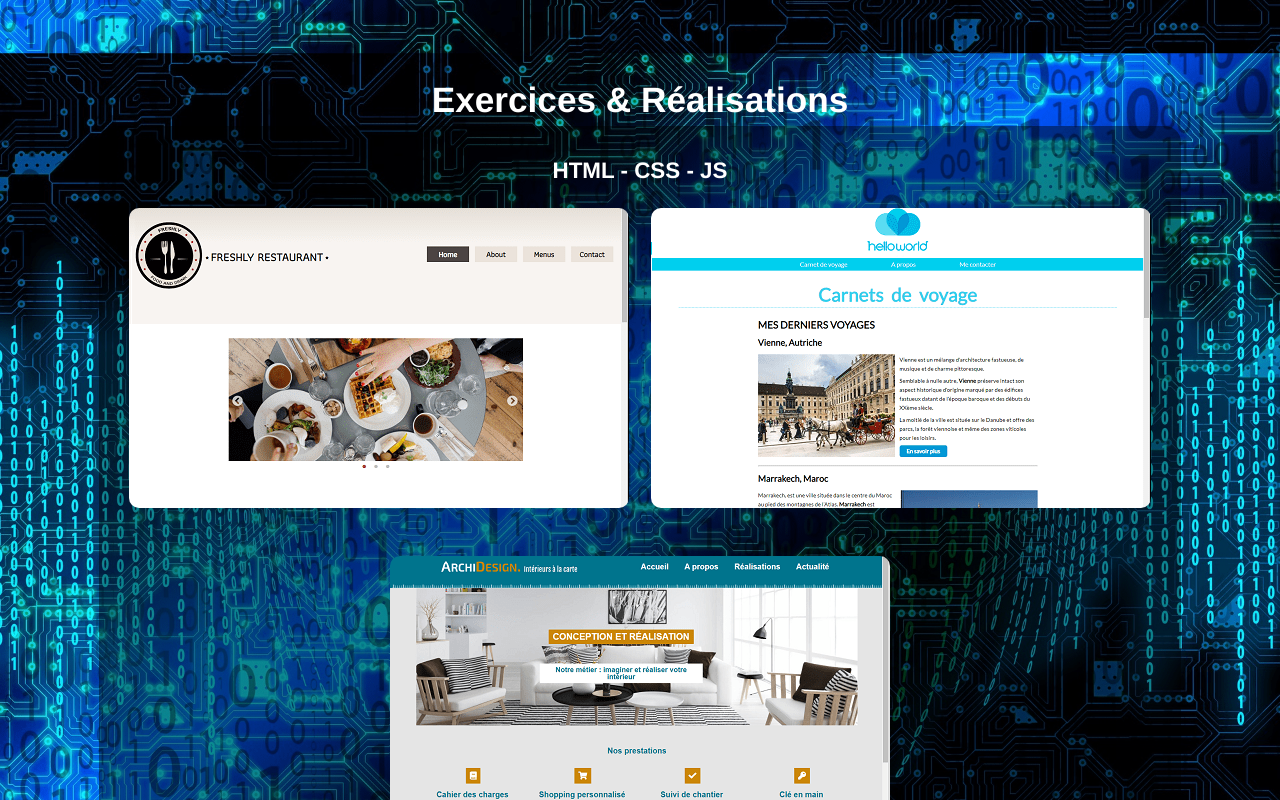
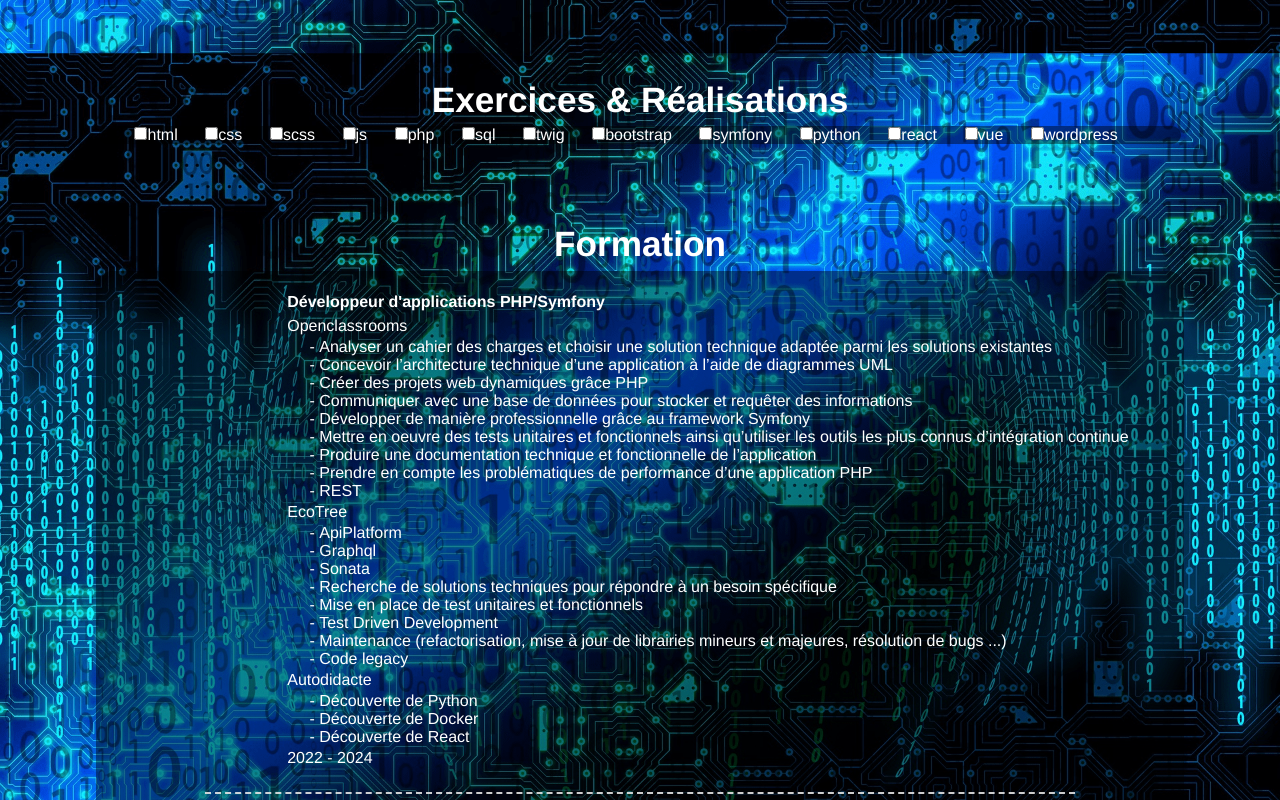
Before and after one commit to requenaGuillaume93400/portfolio, a Vue app: page / in a window 1280 px wide. Shown: the part 800-1600 px from the top of the page. Built offline with nearby package versions, Linux system fonts and the light colour scheme; a web font is replaced by a local one.

Commit message:
create exercise component but doesnt work

```diff
--- a/src/App.vue
+++ b/src/App.vue
@@ -5,7 +5,7 @@
 
   <main>
     <!-- TODO tri (back, front, framework) voir une recherche a mettre en place -->
-    <ExercicesComponent />
+    <ExercisesComponent />
 
     <TrainingComponent />
 
@@ -25,7 +25,7 @@ import FooterComponent from "./components/shared/FooterComponent";
 import HobbiesComponent from "./components/HobbiesComponent";
 import TrainingComponent from "./components/TrainingComponent";
 import MoreComponent from "./components/MoreComponent";
-import ExercicesComponent from "./components/ExercicesComponent";
+import ExercisesComponent from "./components/ExercisesComponent";
 import { onMounted, onBeforeUnmount } from "vue";
 
 export default {
@@ -36,7 +36,7 @@ export default {
     HobbiesComponent,
     TrainingComponent,
     MoreComponent,
-    ExercicesComponent,
+    ExercisesComponent,
   },
   setup() {
     const handleScroll = () => {
--- /dev/null
+++ b/src/components/ExerciseComponent.vue
@@ -0,0 +1,101 @@
+<template>
+  <div>
+    <p>{{ exercise.id }}</p>
+    <!-- <div v-if="exercise.class !== 'gitLinks'" :class="exercise.class"></div> -->
+    <!-- List tags -->
+  </div>
+</template>
+
+<script>
+export default {
+  props: ["exercise"],
+};
+</script>
+
+<style>
+div {
+  cursor: none;
+  margin: 1.5rem 0;
+  width: 500px;
+  height: 300px;
+  background-color: var(--custom-white);
+  border-radius: 10px;
+  overflow: hidden;
+}
+.restau {
+  background: url("../assets/images/restau.png");
+}
+.hello {
+  background: url("../assets/images/hello.png");
+}
+.archi {
+  background: url("../assets/images/archi.png");
+}
+/* article div:not(.separator):nth-of-type(5) a,
+article div:not(.separator):nth-of-type(7) a,
+article div:not(.separator):nth-of-type(8) a {
+  display: block;
+  width: 100%;
+  height: 100%;
+} */
+
+.fake {
+  background: url("../assets/images/fake.png");
+}
+.blog {
+  background: url("../assets/images/blog.png");
+}
+.shop {
+  background: url("../assets/images/shop.png");
+}
+.aw {
+  background: url("../assets/images/aw.png");
+}
+.artwork {
+  background: url("../assets/images/artwork.png");
+}
+/* article div:not(.separator):nth-of-type(1),
+article div:not(.separator):nth-of-type(2),
+article div:not(.separator):nth-of-type(3),
+article div:not(.separator):nth-of-type(5) a,
+article div:not(.separator):nth-of-type(7) a,
+article div:not(.separator):nth-of-type(8) a,
+article div:not(.separator):nth-of-type(10),
+article div:not(.separator):nth-of-type(13) {
+  background-position: 0%;
+} */
+/* article .gitLinks {
+  cursor: initial;
+  background-color: transparent !important;
+  text-align: center;
+}
+article .gitLinks .desc {
+  padding: initial;
+  background-color: initial;
+  margin-bottom: initial;
+}
+article .gitLinks p {
+  background-color: var(--green-background);
+  margin-bottom: 5px;
+  border-radius: 0.5rem;
+}
+article .gitLinks p a {
+  padding: 1rem;
+  color: var(--custom-white);
+  text-decoration: none;
+  display: block;
+}
+article .gitLinks p:not(.desc):hover {
+  border: 2px solid var(--custom-black);
+  background-color: rgba(255, 255, 255, 0.85);
+}
+article .gitLinks p:not(.desc):hover a {
+  color: var(--custom-black);
+} */
+
+@media screen and (max-width: 690px) {
+  .fake {
+    background: url("../assets/images/fake-mobile.png");
+  }
+}
+</style>
--- a/src/components/ExercicesComponent.vue
+++ b/src/components/ExercisesComponent.vue
@@ -1,7 +1,7 @@
 <template>
   <h2>Exercices & Réalisations</h2>
   <article>
-    <h3>HTML - CSS - JS</h3>
+    <!-- <h3>HTML - CSS - JS</h3>
     <div></div>
 
     <div></div>
@@ -97,138 +97,67 @@
           >Wordpress - Chalets & Caviar (Site)</a
         >
       </p>
+    </div> -->
+
+    <div v-for="tag in tagList" :key="tag">
+      <input type="checkbox" v-model="techs" :value="tag" />
+      <label :for="tag">{{ tag }}</label>
     </div>
+    <p v-if="techs.length !== 0">selected techs : {{ techs }}</p>
+    <br />
+    <!-- <div v-for="exercise in filteredExercises" :key="exercise.id">
+      {{ exercise.id }}
+      <ExerciseComponent :exercise="exercise" />
+    </div> -->
   </article>
 </template>
 
 <script>
+import { computed, ref } from "vue";
+import getExercises from "../composables/getExercises";
+// import ExerciseComponent from "../components/ExerciseComponent";
+
 export default {
+  // components: [ExerciseComponent],
   setup() {
-    // remplacer id par title ?
-    const pathToImages = "../assets/images/";
+    const techs = ref([]);
 
-    const exercices = [
-      {
-        id: 1,
-        // image: "../assets/images/restau.png",
-        image: `${pathToImages}restau.png`,
-        mobileImage: null,
-        tags: ["html", "css", "js"],
-        link: null,
-      },
-      {
-        id: 2,
-        // image: "../assets/images/hello.png",
-        image: `${pathToImages}hello.png`,
-        mobileImage: null,
-        tags: ["html", "css"],
-        link: null,
-      },
-      {
-        id: 3,
-        // image: "../assets/images/archi.png",
-        image: `${pathToImages}archi.png`,
-        mobileImage: null,
-        tags: ["html", "css"],
-        link: null,
-      },
-      {
-        id: 4,
-        // image: "../assets/images/fake.png",
-        image: `${pathToImages}fake.png`,
-        // mobileImage: "../assets/images/fake-mobile.png",
-        mobileImage: `${pathToImages}fake-mobile.png`,
-        tags: ["html", "scss", "js", "php", "sql"],
-        link: null,
-      },
-      {
-        id: 5,
-        // image: "../assets/images/blog.png",
-        image: `${pathToImages}blog.png`,
-        mobileImage: null,
-        tags: ["twig", "bootstrap", "symfony"],
-        link: null,
-      },
-      {
-        id: 6,
-        // image: "../assets/images/shop.png",
-        image: `${pathToImages}shop.png`,
-        mobileImage: null,
-        tags: ["twig", "bootstrap", "symfony"],
-        link: null,
-      },
-      {
-        id: 7,
-        // image: "../assets/images/aw.png",
-        image: `${pathToImages}aw.png`,
-        mobileImage: null,
-        tags: ["python"],
-        link: null,
-      },
-      {
-        id: 7,
-        image: null,
-        mobileImage: null,
-        tags: ["python"],
-        link: "https://github.com/requenaGuillaume93400/pdf-merger",
-      },
-      {
-        id: 8,
-        image: null,
-        mobileImage: null,
-        tags: ["python"],
-        link: "https://github.com/requenaGuillaume93400/ytb",
-      },
-      {
-        id: 9,
-        image: "../assets/images/artwork.png",
-        mobileImage: null,
-        tags: ["react", "scss"],
-        link: null,
-      },
-      {
-        id: 10,
-        //  Ajouter image ?
-        image: null,
-        mobileImage: null,
-        tags: ["html", "php", "bootstrap"],
-        link: "https://github.com/requenaGuillaume93400/blogOC",
-      },
-      {
-        id: 11,
-        // Ajouter image ?
-        image: null,
-        mobileImage: null,
-        tags: ["wordpress"],
-        link: "https://guillaumereq.sites.3wa.io/cv/chalets-et-caviar-immobilier/",
-      },
-      {
-        id: 12,
-        // Ajouter image ?
-        image: null,
-        mobileImage: null,
-        tags: ["symfony", "twig", "bootstrap"],
-        link: "https://github.com/requenaGuillaume93400/snowtricks",
-      },
-      {
-        id: 13,
-        // Ajouter image ?
-        image: null,
-        mobileImage: null,
-        tags: ["symfony", "twig", "bootstrap"],
-        link: "https://github.com/requenaGuillaume93400/BileMo",
-      },
-      {
-        id: 14,
-        // Ajouter image ?
-        image: null,
-        mobileImage: null,
-        tags: ["symfony", "twig", "bootstrap"],
-        link: "https://github.com/requenaGuillaume93400/todolist",
-      },
+    const tagList = [
+      "html",
+      "css",
+      "scss",
+      "js",
+      "php",
+      "sql",
+      "twig",
+      "bootstrap",
+      "symfony",
+      "python",
+      "react",
+      "vue",
+      "wordpress",
     ];
 
-    return { exercices };
+    const exercises = getExercises();
+
+    // const filteredExercises = computed(() => {
+    //   return exercises.filter((exercise) => {
+    //     return techs.value.some((i) => exercise.includes(i));
+    //   });
+    // });
+
+    const filteredExercises = computed(() =>
+      exercises.filter((exercise) =>
+        techs.value.some((i) => exercise.tags.includes(i))
+      )
+    );
+
+    return {
+      techs,
+      tagList,
+      exercises,
+      filteredExercises,
+    };
   },
 };
 </script>
@@ -251,7 +180,8 @@ article h3:nth-of-type(1) {
 article .heighter {
   height: 340px !important;
 }
-article div:not(.separator) {
+/* TODO */
+/* article div:not(.separator) {
   cursor: none;
   margin: 1.5rem 0;
   width: 500px;
@@ -260,7 +190,7 @@ article div:not(.separator) {
   border-radius: 10px;
   overflow: hidden;
 }
-article div:not(.separator):nth-of-type(1) {
+ article div:not(.separator):nth-of-type(1) {
   background: url("../assets/images/restau.png");
 }
 article div:not(.separator):nth-of-type(2) {
@@ -335,5 +265,5 @@ article .gitLinks p:not(.desc):hover a {
   article div:nth-of-type(4) {
     background: url("../assets/images/fake-mobile.png");
   }
-}
+} */
 </style>
--- /dev/null
+++ b/src/composables/getExercises.js
@@ -0,0 +1,142 @@
+const getExercises = () => {
+  // remplacer id par title ?
+  const pathToImages = "../assets/images/";
+
+  return [
+    {
+      id: 1,
+      // image: "../assets/images/restau.png",
+      image: `${pathToImages}restau.png`,
+      mobileImage: null,
+      tags: ["html", "css", "js"],
+      link: null,
+      class: "restau",
+    },
+    {
+      id: 2,
+      // image: "../assets/images/hello.png",
+      image: `${pathToImages}hello.png`,
+      mobileImage: null,
+      tags: ["html", "css"],
+      link: null,
+      class: "hello",
+    },
+    {
+      id: 3,
+      // image: "../assets/images/archi.png",
+      image: `${pathToImages}archi.png`,
+      mobileImage: null,
+      tags: ["html", "css"],
+      link: null,
+      class: "archi",
+    },
+    {
+      id: 4,
+      // image: "../assets/images/fake.png",
+      image: `${pathToImages}fake.png`,
+      // mobileImage: "../assets/images/fake-mobile.png",
+      mobileImage: `${pathToImages}fake-mobile.png`,
+      tags: ["html", "scss", "js", "php", "sql"],
+      link: null,
+      class: "fake",
+    },
+    {
+      id: 5,
+      // image: "../assets/images/blog.png",
+      image: `${pathToImages}blog.png`,
+      mobileImage: null,
+      tags: ["twig", "bootstrap", "symfony"],
+      link: null,
+      class: "blog",
+    },
+    {
+      id: 6,
+      // image: "../assets/images/shop.png",
+      image: `${pathToImages}shop.png`,
+      mobileImage: null,
+      tags: ["twig", "bootstrap", "symfony"],
+      link: null,
+      class: "shop",
+    },
+    {
+      id: 7,
+      // image: "../assets/images/aw.png",
+      image: `${pathToImages}aw.png`,
+      mobileImage: null,
+      tags: ["python"],
+      link: null,
+      class: "aw",
+    },
+    {
+      id: 8,
+      image: null,
+      mobileImage: null,
+      tags: ["python"],
+      link: "https://github.com/requenaGuillaume93400/pdf-merger",
+      class: "gitLinks",
+    },
+    {
+      id: 9,
+      image: null,
+      mobileImage: null,
+      tags: ["python"],
+      link: "https://github.com/requenaGuillaume93400/ytb",
+      class: "gitLinks",
+    },
+    {
+      id: 10,
+      image: "../assets/images/artwork.png",
+      mobileImage: null,
+      tags: ["react", "scss"],
+      link: null,
+      class: "artwork",
+    },
+    {
+      id: 11,
+      //  Ajouter image ?
+      image: null,
+      mobileImage: null,
+      tags: ["html", "php", "bootstrap"],
+      link: "https://github.com/requenaGuillaume93400/blogOC",
+      class: "gitLinks",
+    },
+    {
+      id: 12,
+      // Ajouter image ?
+      image: null,
+      mobileImage: null,
+      tags: ["wordpress"],
+      link: "https://guillaumereq.sites.3wa.io/cv/chalets-et-caviar-immobilier/",
+      class: "gitLinks",
+    },
+    {
+      id: 13,
+      // Ajouter image ?
+      image: null,
+      mobileImage: null,
+      tags: ["symfony", "twig", "bootstrap"],
+      link: "https://github.com/requenaGuillaume93400/snowtricks",
+      class: "gitLinks",
+    },
+    {
+      id: 14,
+      // Ajouter image ?
+      image: null,
+      mobileImage: null,
+      tags: ["symfony", "twig", "bootstrap"],
+      link: "https://github.com/requenaGuillaume93400/BileMo",
+      class: "gitLinks",
+    },
+    {
+      id: 15,
+      // Ajouter image ?
+      image: null,
+      mobileImage: null,
+      tags: ["symfony", "twig", "bootstrap"],
+      link: "https://github.com/requenaGuillaume93400/todolist",
+      class: "gitLinks",
+    },
+  ];
+};
+
+export default getExercises;
```
